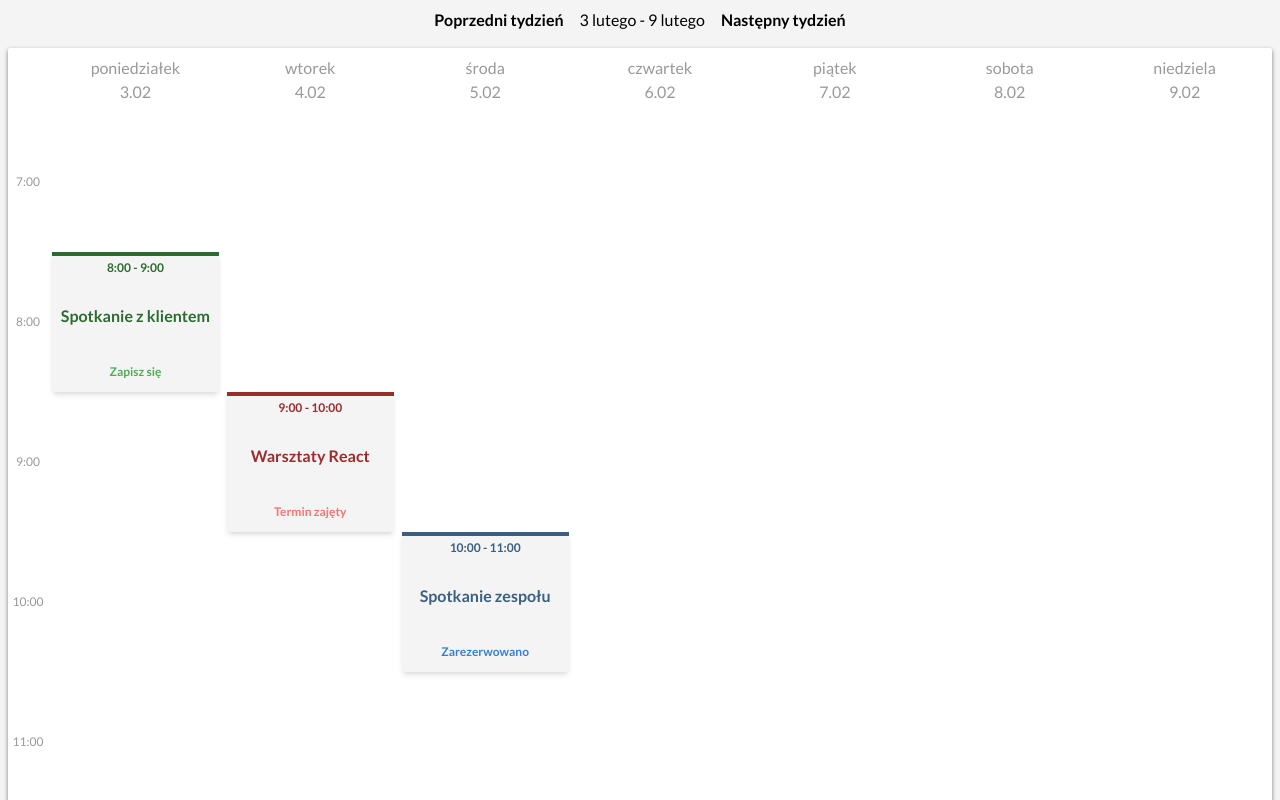
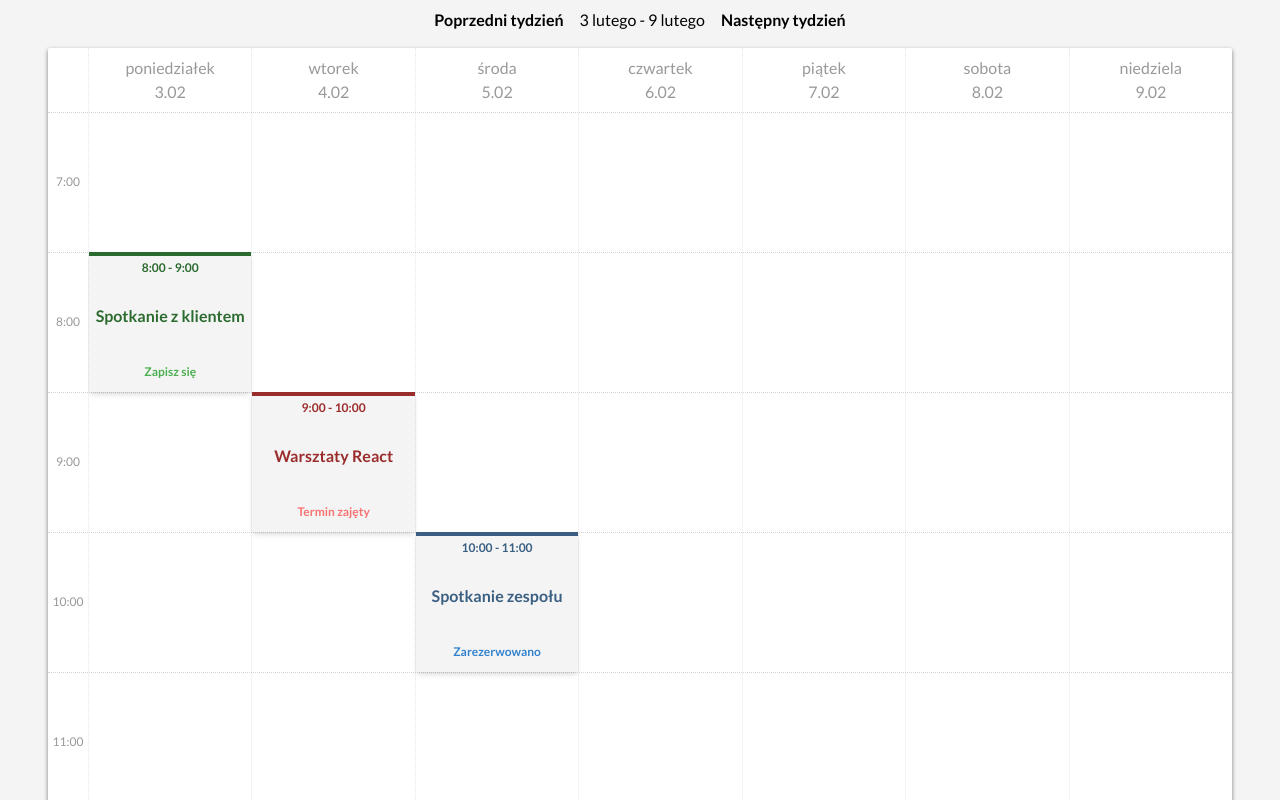
Before and after one commit to Jnlietta/weekly-calendar, a React (Create React App) app: page / in a window 1280 px wide. Shown: the top 800 px of the page. Built offline with nearby package versions, Linux system fonts and the light colour scheme.

Commit message:
Add cell dividers - pseudo element clas in index.css and border in WeeklyCalendar calendar-column class

```diff
--- a/src/components/EventsList/EventsList.tsx
+++ b/src/components/EventsList/EventsList.tsx
@@ -17,7 +17,7 @@ const EventsList: React.FC<EventsListProps> = ({ events, date, columnHours }) =>
 
 
   return (
-    <div className="events-list px-1">
+    <div className="events-list">
         <div className="relative">
             {events
             .filter(event => event.date === date.toISOString().split('T')[0])
--- a/src/components/TimeColumn/TimeColumn.tsx
+++ b/src/components/TimeColumn/TimeColumn.tsx
@@ -10,7 +10,7 @@ const TimeColumn: React.FC<TimeColumnProps> = ({ hours }) => {
     return (
         <div className="time-column flex flex-col w-10 text-xs mt-[64px] text-lightText">
         {hours.map((hour) => (
-            <div key={hour} className="flex items-center justify-center" style={{ height: `${hourHeight}px` }}>
+            <div key={hour} className="flex items-center justify-center relative grid-horizontal-line" style={{ height: `${hourHeight}px` }}>
             {hour}:00
             </div>
         ))}
--- a/src/components/WeeklyCalendar/WeeklyCalendar.tsx
+++ b/src/components/WeeklyCalendar/WeeklyCalendar.tsx
@@ -50,12 +50,12 @@ const WeeklyCalendar: React.FC = () => {
         currentWeekStartDate={currentWeekStartDate}
       />
 
-      <div className='calendar-container flex w-full rounded-sm bg-white shadow-[0px_2px_4px_0px_rgba(0,0,0,0.5)]'>
+      <div className='calendar-container flex w-full rounded-sm bg-white shadow-[0px_2px_4px_0px_rgba(0,0,0,0.5)] overflow-hidden'>
         <TimeColumn hours={columnHours} />
 
         <div className="calendar grid grid-cols-7 flex-1 overflow-hidden">
           {currentWeek.map((day, index) => (
-            <div key={index} className="calendar-column text-center">
+            <div key={index} className="calendar-column text-center border-dotted border-l">
               <DayCell date={day} />
               <EventsList
                 events={filteredEvents}
--- a/src/index.css
+++ b/src/index.css
@@ -7,6 +7,20 @@ body {
     @apply bg-background;
   }
 
-/* h2 {
-    @apply font-bold font-heading;
-  } */
+  .weekly-calendar {
+    max-width: 1200px;
+    width: 100%;
+    margin: 0 auto;
+  }
+
+  @layer components {
+    .grid-horizontal-line::before {
+      content: '';
+      position: absolute;
+      top: 0;
+      left: 0;
+      width: 100vw;
+      height: 1px;
+      border-bottom: 1px dotted #D1D5DB;
+    }
+  }
```
